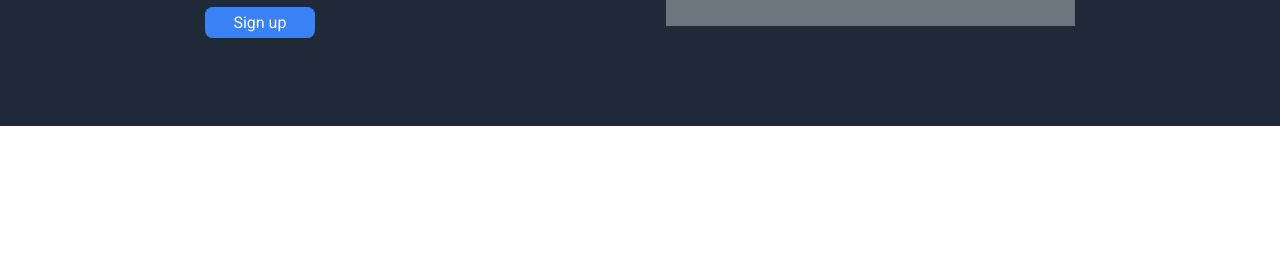
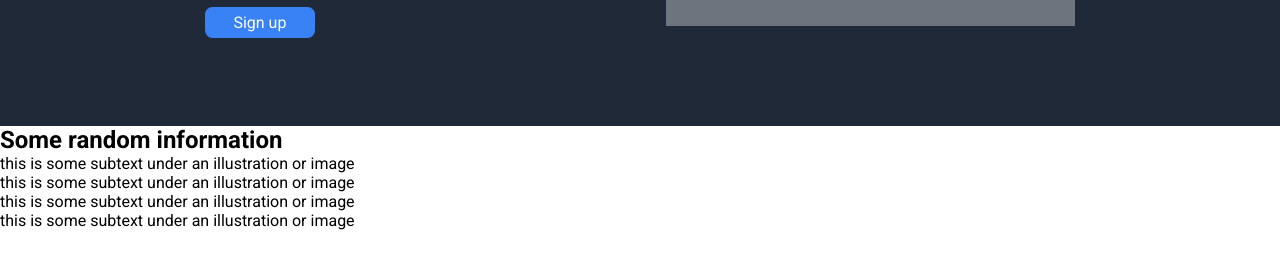
Before and after one commit to May-14/odin-landing-page-v2, a plain HTML site: page index.html in a window 1280 px wide. Shown: the part 314-582 px from the top of the page. Drawn offline with Linux system fonts and the light colour scheme.

Commit message:
add html content to section 2

```diff
--- a/index.html
+++ b/index.html
@@ -29,5 +29,24 @@
                 <span>this is placeholder for an image</span>
             </div>
         </div>
+        <div class="section-2">
+            <h2>Some random information</h2>
+            <div>
+                <div class="box"></div>
+                <p>this is some subtext under an illustration or image</p>
+            </div>
+            <div>
+                <div class="box"></div>
+                <p>this is some subtext under an illustration or image</p>
+            </div>
+            <div>
+                <div class="box"></div>
+                <p>this is some subtext under an illustration or image</p>
+            </div>
+            <div>
+                <div class="box"></div>
+                <p>this is some subtext under an illustration or image</p>
+            </div>
+        </div>
     </body>
 </html>
```
